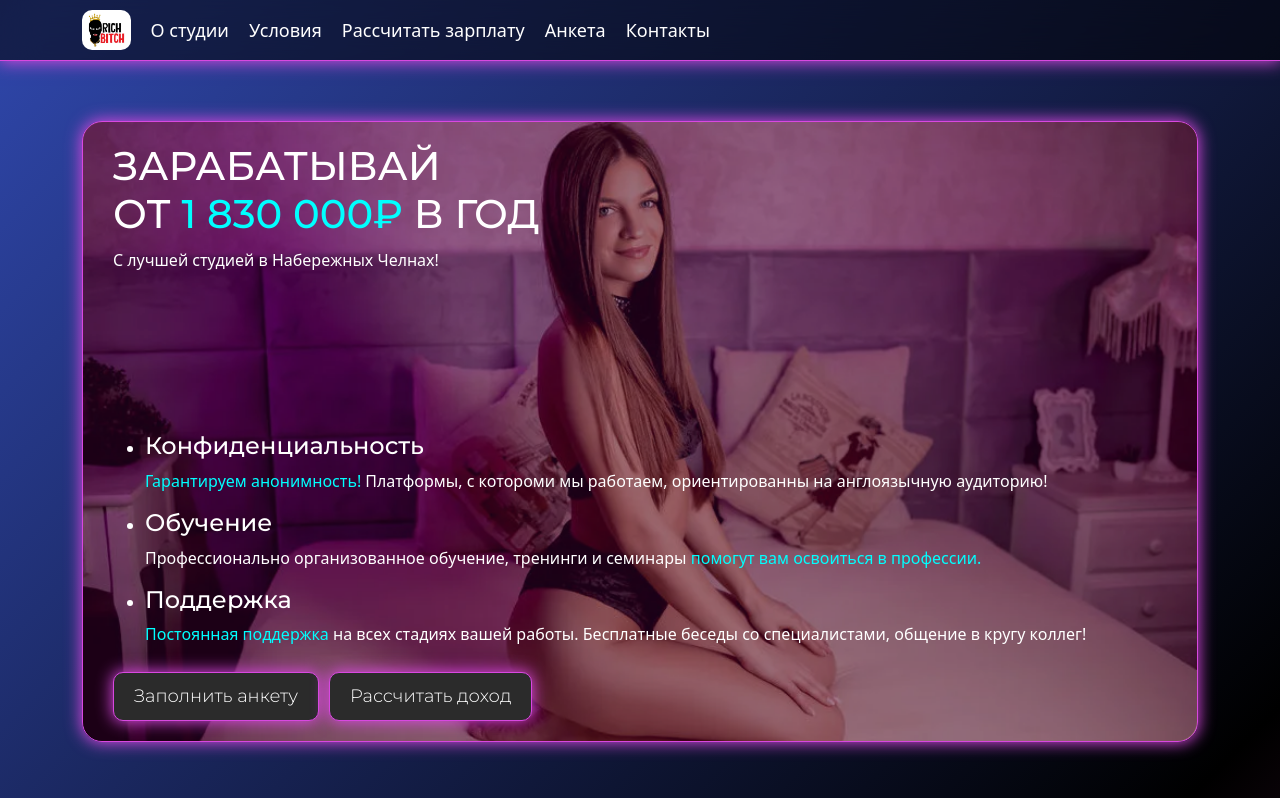
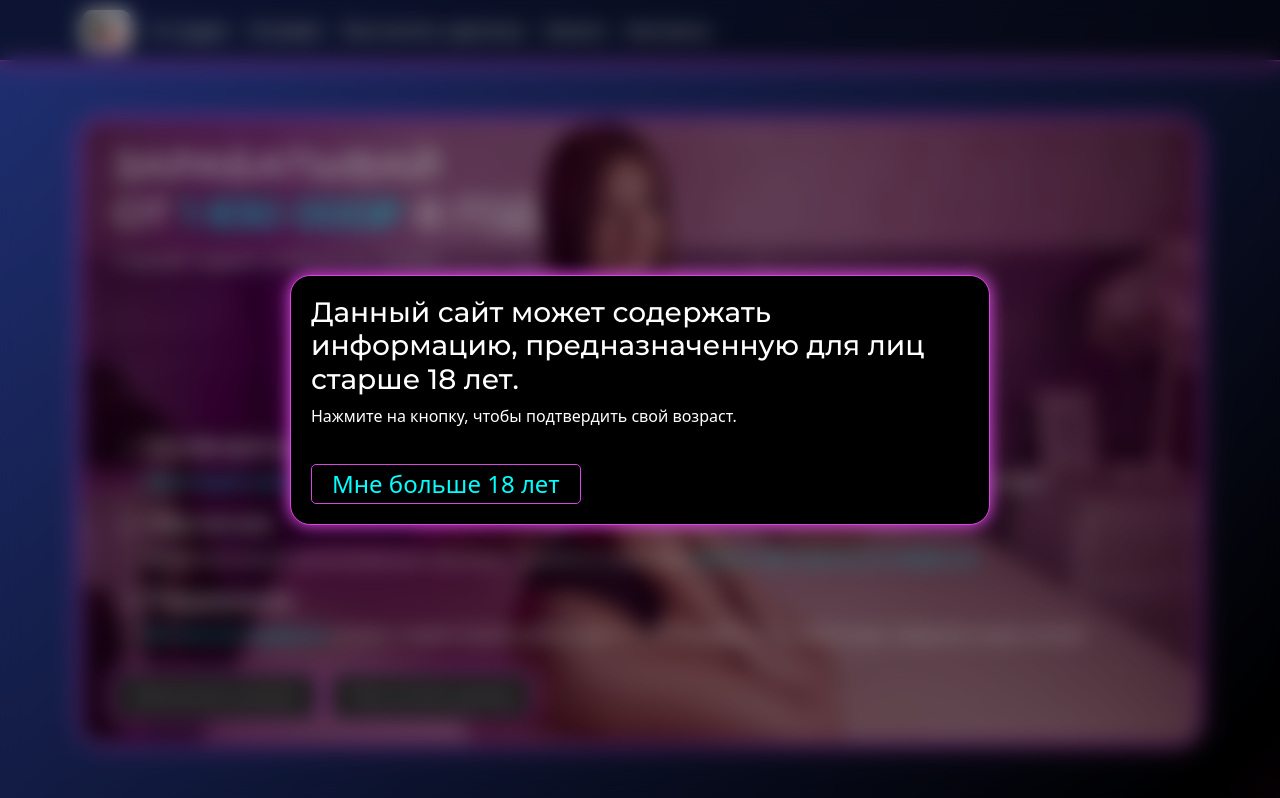
Before and after one commit to ivan-easy-web/webcam-studio, a plain HTML site: page index.html in a window 1280 px wide. Shown: the top 798 px of the page. Drawn offline with nearby package versions, Linux system fonts and the light colour scheme.

Commit message:
add check age feature

```diff
--- a/index.html
+++ b/index.html
@@ -18,6 +18,18 @@
 </head>
 
 <body class="main-body">
+    <div  id="confirmation-container">
+        <div class="confirmation-container d-flex justify-content-center align-items-center">
+            <div class="confirmation">
+                <h3>Данный сайт может содержать информацию, предназначенную для лиц старше 18 лет.</h3>
+                <p>Нажмите на кнопку, чтобы подтвердить свой возраст.</p>
+                <button onclick="confirmAge()">
+                    Мне больше 18 лет
+                </button>
+            </div>
+        </div>
+    </div>
+
     <div class="menu" id="menu">
         <div class="nav-list d-flex flex-column align-items-center justify-content-end">
             <a href="#">О студии</a>
--- a/script.js
+++ b/script.js
@@ -36,8 +36,6 @@ let weekField = document.getElementById("weekField")
         calc()
     });
 
-    calc()
-
 
 
     let openMenu = () => {
@@ -49,3 +47,21 @@ let weekField = document.getElementById("weekField")
     }
 
     $('#menu a').click(() => {closeMenu()})
+
+
+
+    let confirmAge = () => {
+        $('#confirmation-container').fadeOut()
+        localStorage.setItem("ageConfirmation", "confirmed")
+    }
+
+
+
+    $( document ).ready(function() {
+        calc()
+
+        let ageConfirmation = localStorage.getItem("ageConfirmation")
+        if (ageConfirmation == null) {
+            $('#confirmation-container').fadeIn()
+        }
+    });
--- a/style.css
+++ b/style.css
@@ -462,3 +462,41 @@ p, ul, button, a {
 #contacts a:hover {
     text-decoration: underline;
 }
+
+.confirmation-container {
+    width: 100vw;
+    height: 100vh;
+    position: fixed;
+    top: 0;
+    left: 0;
+    backdrop-filter: blur(10px);
+    z-index: 10000;
+    background-color: #00000054;
+}
+
+#confirmation-container {
+    display: none;
+}
+
+.confirmation {
+    background-color: black;
+    padding: 20px;
+    margin: 20px;
+    border-radius: 20px;
+    box-shadow: 0 0 16px 1px #d848e0;
+    border: 1px solid #d848e0;
+    color: white;
+    max-width: 700px;
+}
+
+.confirmation button {
+    background-color: black;
+    border: 1px solid #d848e0;
+    color: white;
+    border-radius: 5px;
+    color: aqua;
+    font-size: x-large;
+    margin-top: 20px;
+    padding-left: 20px;
+    padding-right: 20px;
+}
```
